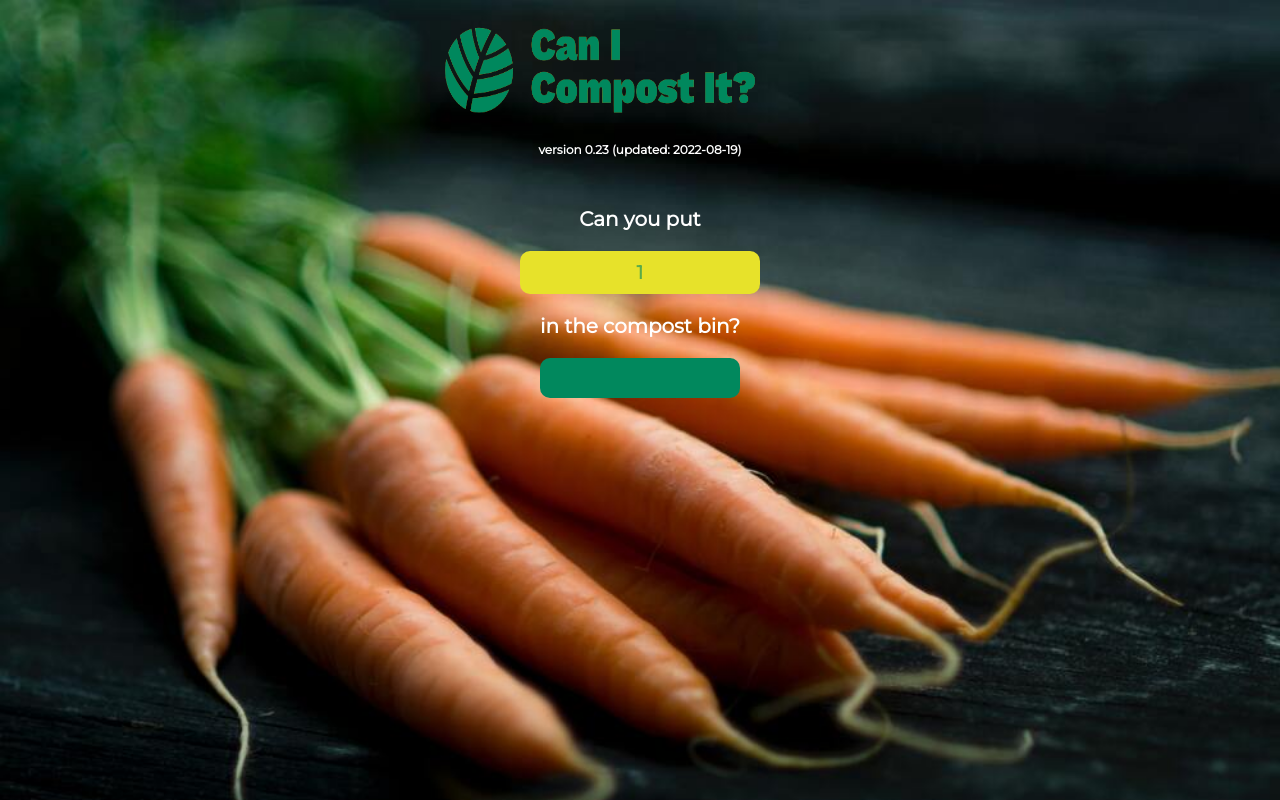
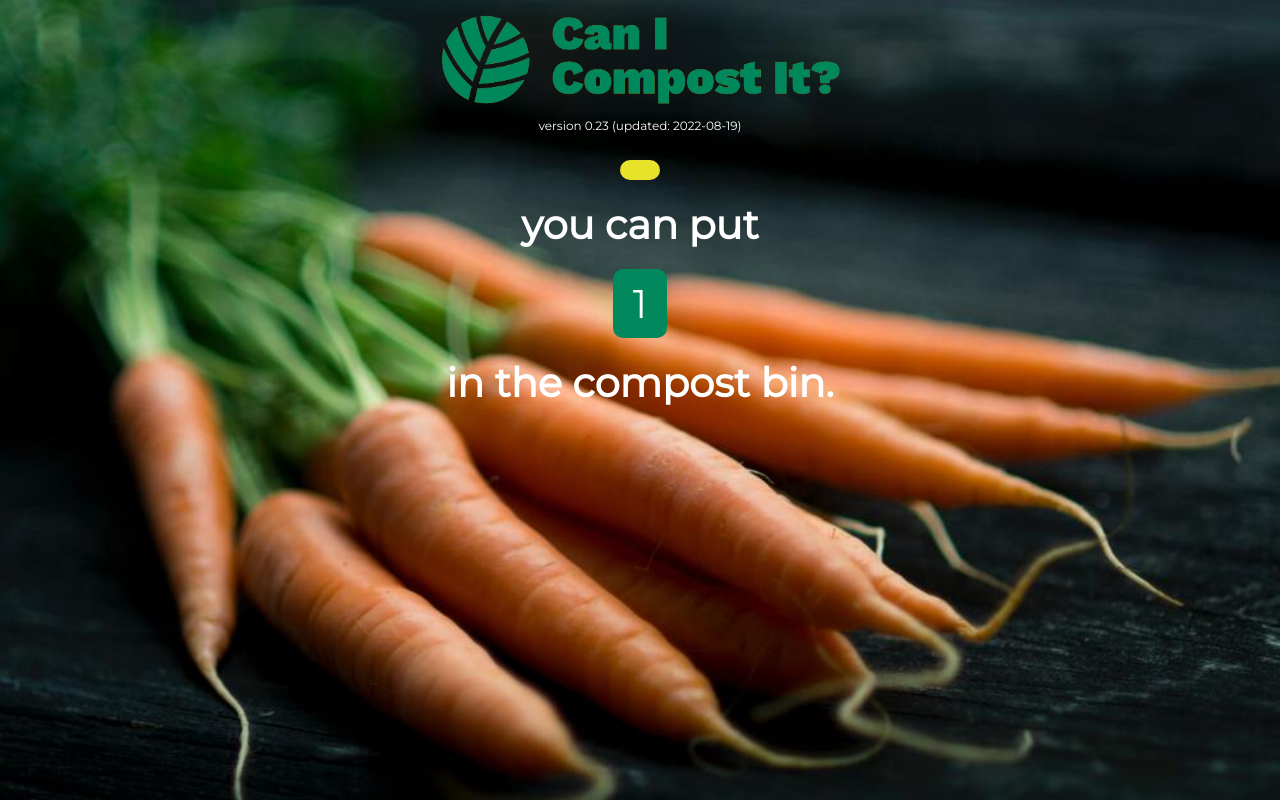
Before and after one commit to korbal/compost, a Vue app: page /item/1 in a window 1280 px wide. Built offline with nearby package versions, Linux system fonts and the light colour scheme.

Commit message:
v0.24 - refactored css

```diff
--- a/src/App.vue
+++ b/src/App.vue
@@ -1,52 +1,39 @@
 <template>
-  <section id="sec-two">
+
+<!-- HEADER START -->
+  <section id="header">
     <div class="container">
-      <div class="row">
 
-        <div class="flex-item item-two">
-
+      <div class="logo">
           <router-link :to="{name: 'Home'}">
           <img src="./assets/cici-logo.png" alt="" class="logo">
           </router-link>
-        </div>
 
-      </div>
+       <div class="version">
+          version 0.23 (updated: 2022-08-19)
+       </div>
+       </div>
+
     </div>
   </section>
+<!-- HEADER END -->
 
-  <section id="sec-two">
+<!--CONTENT START -->
+<section id="content">
     <div class="container">
-      <div class="row find-out">
-
-        <div class="flex-item item-two">
-          <p></p>
-        </div>
-        <div class="flex-item item-two">
-          <p>version 0.23 (updated: 2022-08-19)</p>
-        </div>
-
-      </div>
+       <!--This is the searchbox-->
+          <router-view />
     </div>
   </section>
+<!--CONTENT END -->
 
-  <section id="sec-three">
+<!-- FOOTER START -->
+  <section id="footer">
     <div class="container">
-      <div class="row">
-        <div class="flex-item item-one">
-          <p></p>
-        </div>
-        <div class="flex-item item-two searchbox">
 
-           <!--This is the searchbox-->
-          <router-view />
-
-        </div>
-        <div class="flex-item item-three">
-          <p></p>
-        </div>
-      </div>
     </div>
   </section>
+<!--FOOTER END -->
 
 </template>
 
@@ -72,43 +59,37 @@ body {
   height: 100vh;
 }
 
-section {
-    display: flex;
+
+
+.container {
+    max-width: 1100px;
+    margin: 0 auto;
+    padding: 0 20px;
+
 }
 
-.container {
-    display: flex;
-    flex-direction: column;
-    flex-grow: 1;
-    margin: 0 auto;
+.container .logo {
+  display: flex;
+  flex-direction: column;
+  justify-content: center;
+  align-items: center;
+  height: 100px;
+
+
 }
 
-.row {
-    width: 100%;
-    display: flex;
-    flex-direction: row;
-    flex-grow: 1;
-    justify-content: space-around;
+.version {
+  font-size: 12px;
+  color: white;
+  text-align: center;
+  margin-top: 10px;
 }
 
-.logo {
-    width: 80%;
-    height: 80%;
-    margin: 0 auto;
-}
+@media (max-width: 768px) {
+  .container .logo {
+    height: 80px;
+  }
 
-.find-out {
-    display: flex;
-    flex-direction: row;
-    flex-grow: 1;
-    justify-content: center;
-    font-size: 12px;
-    font-weight: bold;
-    color: white;
-
-}
-.searchbox {
-  margin-top: 30px;
 }
 
 </style>
--- a/src/components/SearchBar.vue
+++ b/src/components/SearchBar.vue
@@ -1,5 +1,6 @@
 <template>
    <input
+    id="searchbox"
      v-model="input"
      @input="input = $event.target.value"
      placeholder="start typing to find out..."
@@ -72,12 +73,7 @@ async function getData() {
   }
 
 }
-
-
 </script>
-
-
-
 
 
 <style>
@@ -135,4 +131,8 @@ a {
 .error {
   background-color: tomato;
 }
+
+#searchbox {
+  margin-top: 100px;
+}
 </style>
--- a/src/views/ItemDetails.vue
+++ b/src/views/ItemDetails.vue
@@ -1,9 +1,12 @@
 <template>
 
-<h2>Can you put</h2>
- <h3> {{$attrs.name}} </h3>
-<h2>in the compost bin?</h2>
-<h4> {{$attrs.isCompostable}} </h4>
+<div class="answer">{{$attrs.isCompostable}}</div>
+<h2> you can put</h2>
+<div class="item"> {{$attrs.name}}</div>
+<h2>in the compost bin.</h2>
+<!-- <p class="description">
+  {{$attrs.description}}
+</p> -->
 
 </template>
 
@@ -22,28 +25,49 @@ const props = defineProps(['item']);
 <!-----------STYLE--------------->
 <style>
 
+.container {
+  display: flex;
+  flex-direction: column;
+  justify-content: center;
+  align-items: center;
+}
+
+.answer {
+  color: #5aab49;
+  background-color: #e7e22a;
+  padding: 10px 20px;
+  margin-top: 40px;
+  border-radius: 10px;
+  text-align: center;
+  font-weight: bold;
+  font-size: 60px;
+}
+
+.item{
+  color: white;
+  background-color: #01885d;
+  padding: 10px 20px;
+  border-radius: 10px;
+  text-align: center;
+  margin: 0px;
+  font-size: 40px;
+}
+
 h2{
-  font-size: 20px;
+  font-size: 40px;
   color: white;
   text-align: center;
   margin: 20px;
 }
 
-h3{
-  color: #5aab49;
-  background-color: #e7e22a;
-  padding: 10px;
-  border-radius: 10px;
+/* TODO: apply style to description and add description */
+/* .desciption {
+  color: white;
   text-align: center;
-}
+  margin: 50px;
+  font-size: 500px;
 
-h4{
-  color: white;
-  background-color: #01885d;
-  padding: 20px;
-  border-radius: 10px;
-  text-align: center;
-  margin: 20px;
-}
+} */
+
 
 </style>
```
